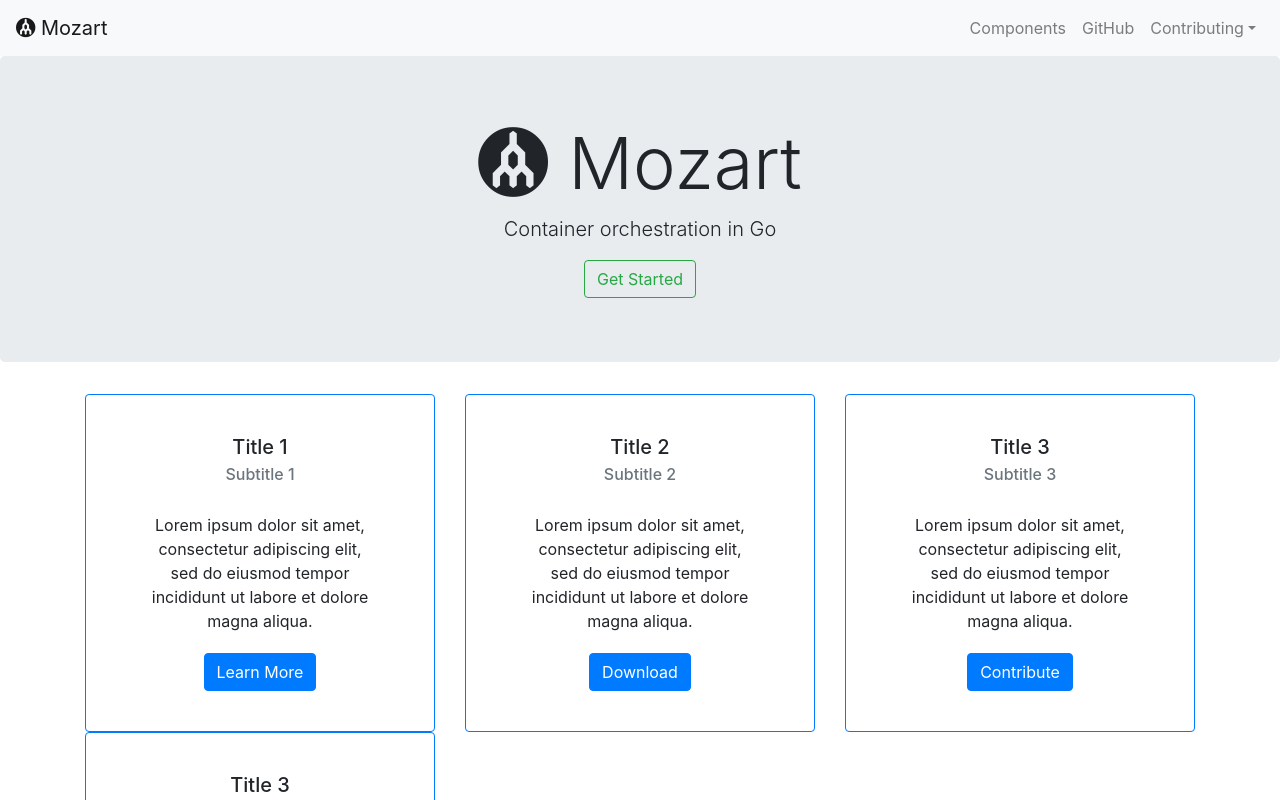
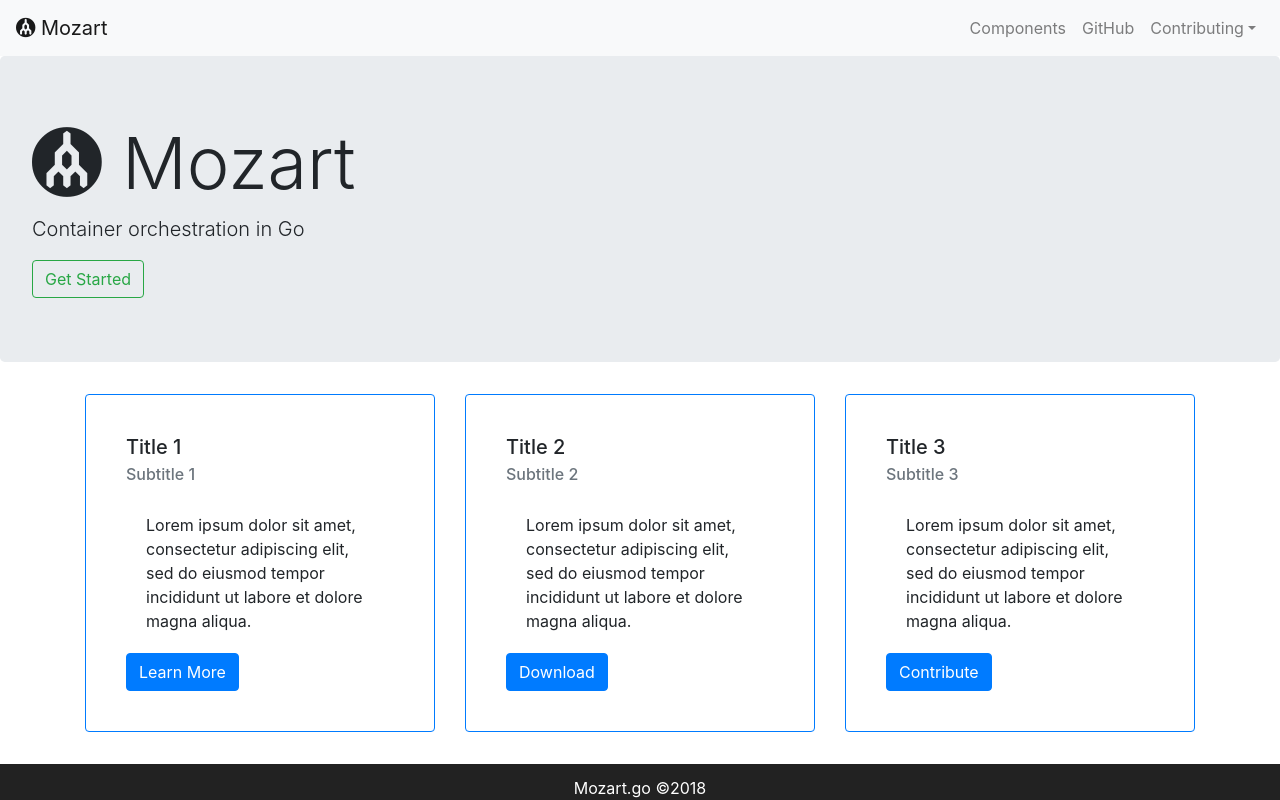
Before and after one commit to ahtee/mozart-web, a React (Create React App) app: page / in a window 1280 px wide. Shown: the top 800 px of the page. Built offline with nearby package versions, Linux system fonts and the light colour scheme.

Commit message:
fixing bad code

```diff
--- a/public/index.html
+++ b/public/index.html
@@ -11,6 +11,7 @@
     <link rel="manifest" href="%PUBLIC_URL%/manifest.json">
     <link rel="shortcut icon" href="%PUBLIC_URL%/favicon.ico">
     <link rel="stylesheet" href="https://use.fontawesome.com/releases/v5.1.0/css/all.css" integrity="sha384-lKuwvrZot6UHsBSfcMvOkWwlCMgc0TaWr+30HWe3a4ltaBwTZhyTEggF5tJv8tbt" crossorigin="anonymous">
+    <link rel="stylesheet" type="text/css" href="https://fonts.googleapis.com/css?family=PT+Serif|Open+Sans:300,400,600,700,800">
 
     <script src="https://code.jquery.com/jquery-3.2.1.slim.min.js" integrity="sha384-KJ3o2DKtIkvYIK3UENzmM7KCkRr/rE9/Qpg6aAZGJwFDMVNA/GpGFF93hXpG5KkN" crossorigin="anonymous"></script>
     <script src="https://cdnjs.cloudflare.com/ajax/libs/popper.js/1.12.9/umd/popper.min.js" integrity="sha384-ApNbgh9B+Y1QKtv3Rn7W3mgPxhU9K/ScQsAP7hUibX39j7fakFPskvXusvfa0b4Q" crossorigin="anonymous"></script>
--- a/src/App.css
+++ b/src/App.css
@@ -1,3 +1,7 @@
+footer {
+  background-color: #222;
+}
+
 .App {
   text-align: center;
 }
--- a/src/App.js
+++ b/src/App.js
@@ -1,68 +1,18 @@
 import React, { Component } from 'react';
 import './App.css';
-import { Jumbotron, Card, CardTitle, CardSubtitle, CardBody, Button } from 'reactstrap';
-
-var cards = [
-  {
-    title: "Title 1",
-    subtitle: "Subtitle 1",
-    text: "Lorem ipsum dolor sit amet, consectetur adipiscing elit, sed do eiusmod tempor incididunt ut labore et dolore magna aliqua.",
-    buttonText: "Learn More",
-    buttonLink: "#"
-  },
-  {
-    title: "Title 2",
-    subtitle: "Subtitle 2",
-    text: "Lorem ipsum dolor sit amet, consectetur adipiscing elit, sed do eiusmod tempor incididunt ut labore et dolore magna aliqua.",
-    buttonText: "Download",
-    buttonLink: "#"
-  },
-  {
-    title: "Title 3",
-    subtitle: "Subtitle 3",
-    text: "Lorem ipsum dolor sit amet, consectetur adipiscing elit, sed do eiusmod tempor incididunt ut labore et dolore magna aliqua.",
-    buttonText: "Contribute",
-    buttonLink: "#"
-  },
-  {
-    title: "Title 3",
-    subtitle: "Subtitle 3",
-    text: "Lorem ipsum dolor sit amet, consectetur adipiscing elit, sed do eiusmod tempor incididunt ut labore et dolore magna aliqua.",
-    buttonText: "Contribute",
-    buttonLink: "#"
-  }
-];
+import Home from './layouts/Home';
 
 class App extends Component {
+  constructor() {
+    super();
+    this.state = {
+
+    };
+  }
+
   render() {
-    const MozartCards = cards.map( function(card)  {
-      return (<div className="col-md-4 col-sm-12">
-              <Card body outline color="primary">
-                <CardBody className="card-body">
-                  <CardTitle className="card-title">{card.title}</CardTitle>
-                  <CardSubtitle className="card-subtitle mb-2 text-muted">{card.subtitle}</CardSubtitle>
-                  <CardBody className="card-text">{card.text}</CardBody>
-                  <Button href={card.buttonLink} color="primary" target="_blank">{card.buttonText}</Button>
-                </CardBody>
-              </Card>
-            </div>);
-          });
-
     return (
-      <div className="App">
-
-        <Jumbotron>
-          <h1 className="display-3"><i className="fab fa-megaport"></i> Mozart</h1>
-          <p className="lead">Container orchestration in Go</p>
-          <Button outline color="success">Get Started</Button>
-        </Jumbotron>
-
-        <div className="container">
-          <div className="row">
-              { MozartCards }
-          </div>
-        </div>
-      </div> // App.js
+      <Home />
     );
   }
 }
--- a/src/Footer.js
+++ /dev/null
@@ -1,26 +0,0 @@
-import React, { Component } from 'react';
-import './App.css';
-import { Col, Row, } from 'reactstrap';
-
-
-class Footer extends Component {
-
-  render() {
-    return (
-          <footer>
-            <Row>
-              <Col sm="12" md="12" lg="12">
-                <p className="text-center">Mozart.go 2018</p>
-              </Col>
-            </Row>
-            <Row>
-              <Col sm="12" md="12" lg="12">
-                <p className="text-center">Licensed through MIT</p>
-              </Col>
-            </Row>
-          </footer>
-    );
-  }
-}
-
-export default Footer;
--- /dev/null
+++ b/src/components/Cards.js
@@ -0,0 +1,57 @@
+import React, { Component } from 'react';
+import { Card, CardBody, CardTitle, CardSubtitle, Button } from 'reactstrap';
+
+export default class Cards extends Component {
+    constructor(props) {
+        super(props);
+        this.state = {
+            cards: [
+                {
+                  title: "Title 1",
+                  subtitle: "Subtitle 1",
+                  text: "Lorem ipsum dolor sit amet, consectetur adipiscing elit, sed do eiusmod tempor incididunt ut labore et dolore magna aliqua.",
+                  buttonText: "Learn More",
+                  buttonLink: "#"
+                },
+                {
+                  title: "Title 2",
+                  subtitle: "Subtitle 2",
+                  text: "Lorem ipsum dolor sit amet, consectetur adipiscing elit, sed do eiusmod tempor incididunt ut labore et dolore magna aliqua.",
+                  buttonText: "Download",
+                  buttonLink: "#"
+                },
+                {
+                  title: "Title 3",
+                  subtitle: "Subtitle 3",
+                  text: "Lorem ipsum dolor sit amet, consectetur adipiscing elit, sed do eiusmod tempor incididunt ut labore et dolore magna aliqua.",
+                  buttonText: "Contribute",
+                  buttonLink: "#"
+                }
+            ]
+        }
+    }
+
+  render() {
+    const c = this.state.cards;
+    const MozartCards = c.map(card =>
+            <div className="col-md-4 col-sm-12">
+                <Card body outline color="primary">
+                    <CardBody className="card-body">
+                        <CardTitle className="card-title">{card.title}</CardTitle>
+                        <CardSubtitle className="card-subtitle mb-2 text-muted">{card.subtitle}</CardSubtitle>
+                        <CardBody className="card-text">{card.text}</CardBody>
+                        <Button href={card.buttonLink} color="primary" target="_blank">{card.buttonText}</Button>
+                    </CardBody>
+                </Card>
+            </div>
+    );
+
+    return (
+        <div className="container">
+          <div className="row">
+              {MozartCards}
+          </div>
+        </div>
+    );
+  }
+}
--- /dev/null
+++ b/src/components/Footer.js
@@ -0,0 +1,24 @@
+import React, { Component } from 'react';
+import { Col, Row, } from 'reactstrap';
+
+class Footer extends Component {
+
+  render() {
+    return (
+    <footer>
+      <Row>
+        <Col sm="12" md="12" lg="12">
+          <p className="text-center">Mozart.go &copy;2018</p>
+        </Col>
+      </Row>
+      <Row>
+        <Col sm="12" md="12" lg="12">
+          <p className="text-center">Licensed through MIT</p>
+        </Col>
+      </Row>
+    </footer>
+    );
+  }
+}
+
+export default Footer;
--- a/src/Nav.js
+++ b/src/components/Nav.js
@@ -1,5 +1,4 @@
 import React, { Component } from 'react';
-import './App.css';
 import {  Collapse,
           Navbar,
           NavbarToggler,
--- a/src/index.css
+++ b/src/index.css
@@ -1,7 +1,10 @@
 body {
-  margin: 0;
-  padding: 0;
-  font-family: sans-serif;
+  margin:0;
+  padding:0;
+  font-family:"Open Sans",sans-serif;
+  font-size:16px;color:#333;
+  -webkit-font-smoothing:antialiased;
+  -moz-osx-font-smoothing:grayscale;
 }
 
 .card:hover {
--- a/src/index.js
+++ b/src/index.js
@@ -1,15 +1,9 @@
 import React from 'react';
 import ReactDOM from 'react-dom';
 import './index.css';
-import Navigation from './Nav';
 import App from './App';
-import Info from './Info';
-import Footer from './Footer';
 import registerServiceWorker from './registerServiceWorker';
 import 'bootstrap/dist/css/bootstrap.min.css';
 
-ReactDOM.render(<Navigation />, document.getElementById('nav'));
 ReactDOM.render(<App />, document.getElementById('root'));
-ReactDOM.render(<Info />, document.getElementById('info'));
-ReactDOM.render(<Footer />, document.getElementById('footer'));
 registerServiceWorker();
--- /dev/null
+++ b/src/layouts/Home.js
@@ -0,0 +1,23 @@
+import React, { Component } from 'react';
+import { Jumbotron, Button } from 'reactstrap';
+import Cards from '../components/Cards';
+import Footer from '../components/Footer';
+import Nav from '../components/Nav';
+
+export default class Home extends Component {
+  render() {
+
+    return (
+      <div className="Home">
+        <Nav />
+        <Jumbotron>
+          <h1 className="display-3"><i className="fab fa-megaport"></i> Mozart</h1>
+          <p className="lead">Container orchestration in Go</p>
+          <Button outline color="success">Get Started</Button>
+        </Jumbotron>
+        <Cards />
+        <Footer />
+      </div> // App.js
+    );
+  }
+}
```
Also changed, not shown: 2 other files (tests, documents, lock files or other folders).
